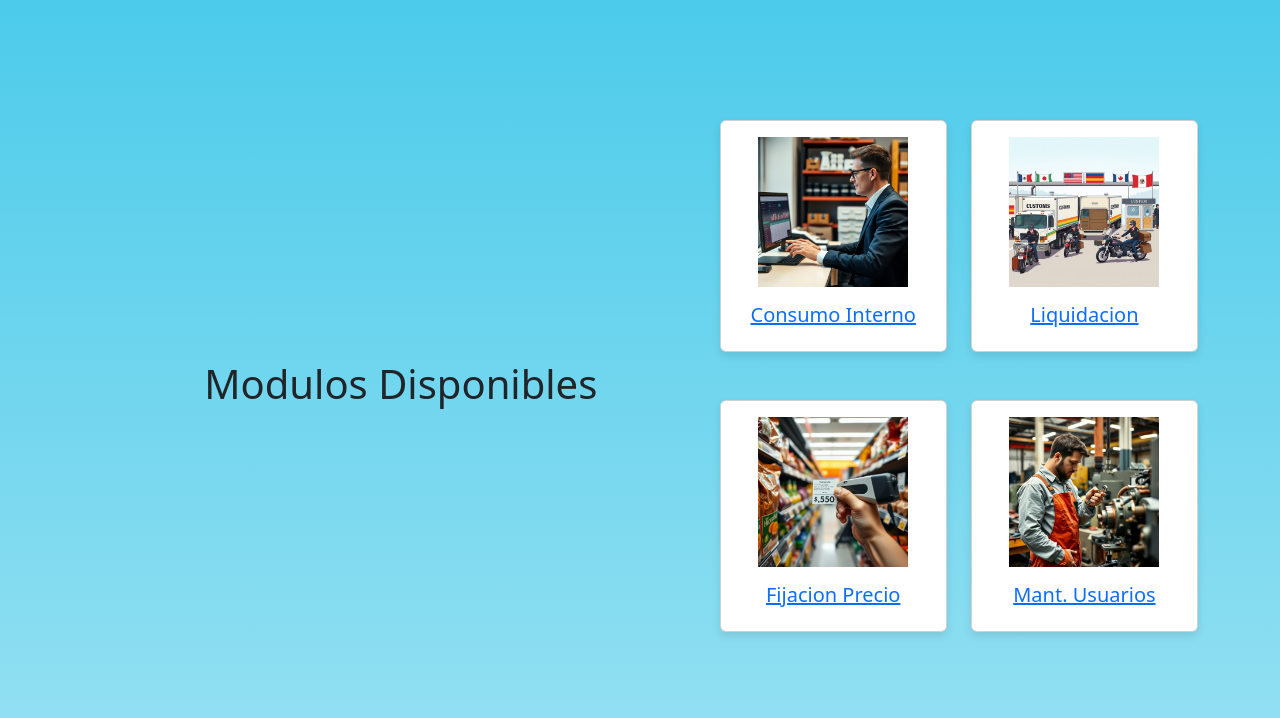
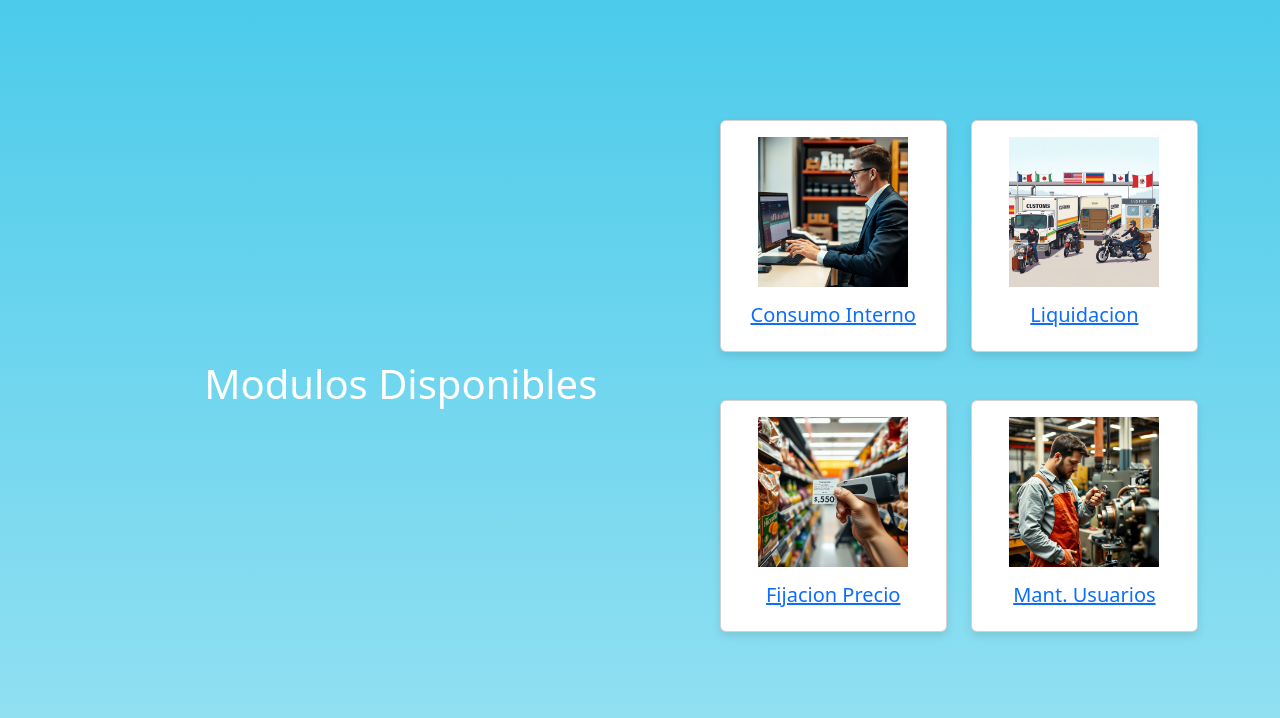
Before and after one commit to EdilsonAlcantara/probando, a React (Vite) app: page / in a window 1280 px wide. Shown: the top 718 px of the page. Built offline with nearby package versions, Linux system fonts and the light colour scheme.

Commit message:
text blanco

```diff
--- a/src/App.jsx
+++ b/src/App.jsx
@@ -16,7 +16,7 @@ function App() {
     return (
         <Container className="d-flex justify-content-center align-items-center" style={{ minHeight: '100vh', backgroundColor: '' }}>
             <Row className="mb-4 w-100">
-                <Col className="text-center">
+                <Col className="text-center text-white">
                     <h1>Modulos Disponibles</h1>
                 </Col>
             </Row>
```
